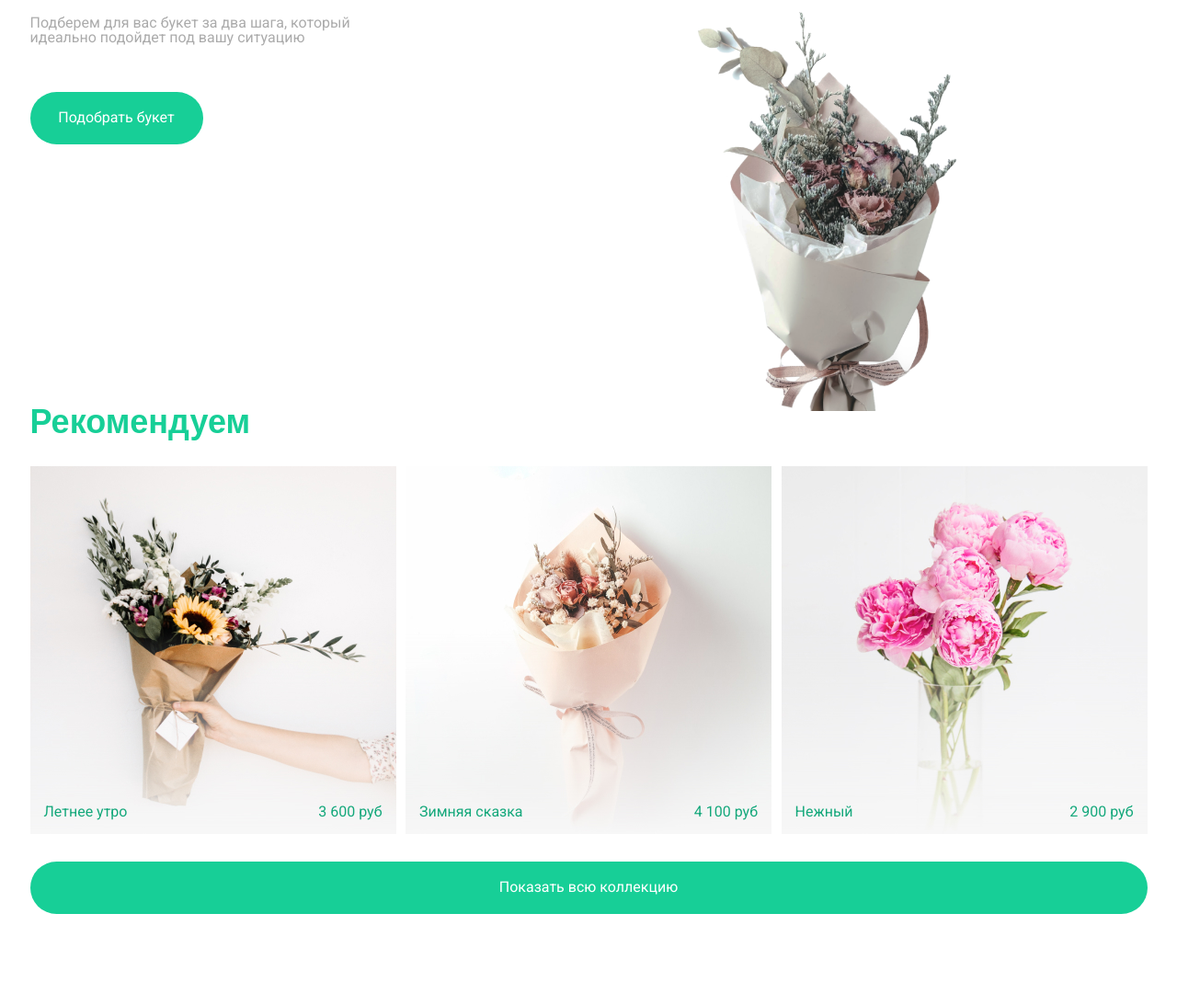
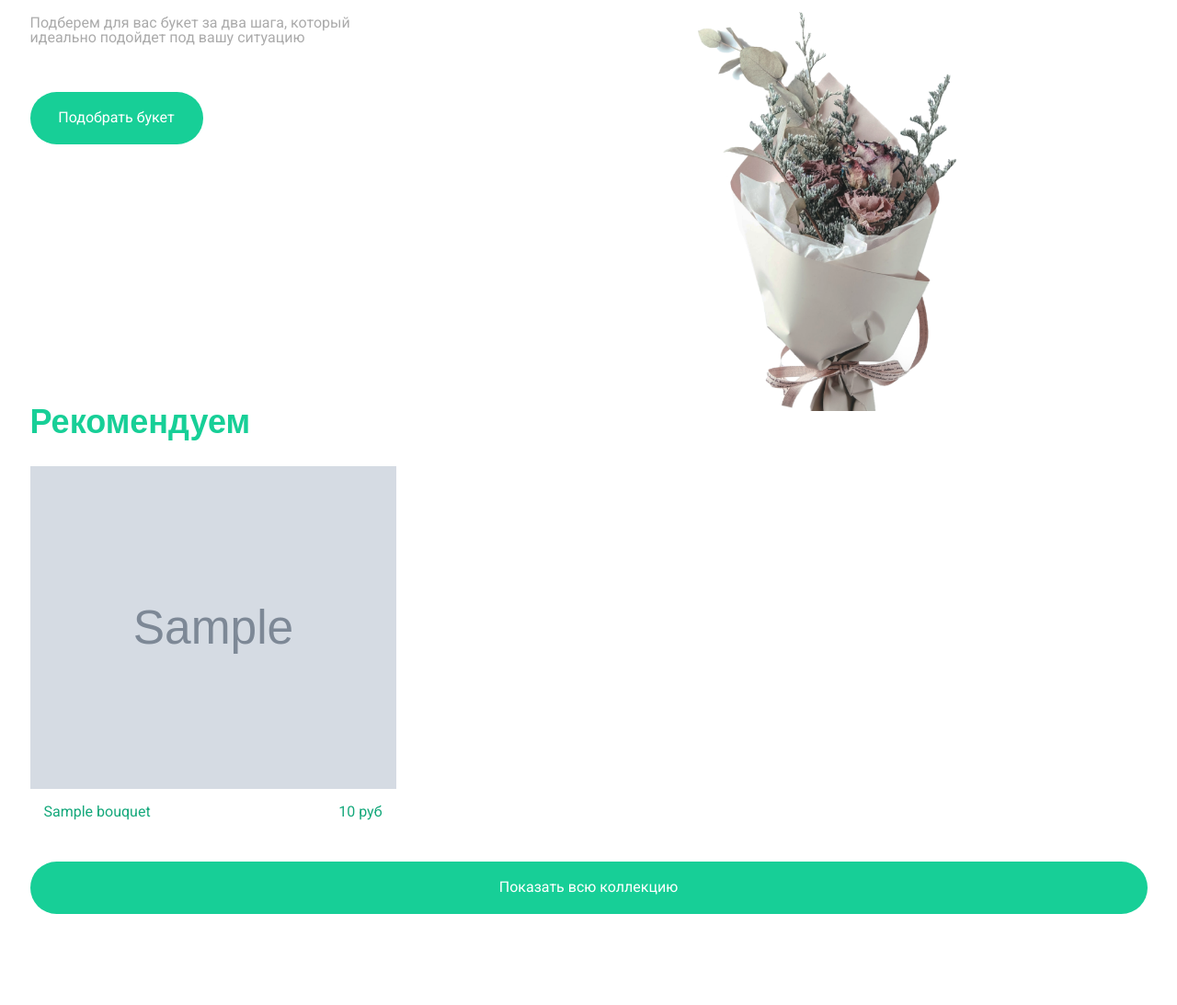
Before and after one commit to Kisly93/FlowersShop, a Django app: template templates/index.html in a window 1280 px wide. Shown: the part 353-1446 px from the top of the page at 92% size. Run offline with Django 3.2, Linux system fonts and the light colour scheme; the template is opened without the code that fills it: most values are stand-ins (such as "Sample title", 1, 10 or a date in 2020); grey boxes marked "Sample" are stand-in pictures; parts of the project's set-up code (start-up, migrations or seed data) failed here and were passed over; some web fonts are replaced.

Commit message:
changed  output  bouquets to main

```diff
--- a/templates/index.html
+++ b/templates/index.html
@@ -24,27 +24,20 @@
 			<div class="recommended p100">
 				<div class="title">Рекомендуем</div>
 				<div class="recommended__elems ficb">
-					<a href="{% url 'order' %}" class="recommended__block recommended__block_first">
-						<div class="recommended__block_elems ficb">
-							<span class="recommended__block_intro">Летнее утро</span>
-							<span class="recommended__block_price">3 600 руб</span>
+					<form class="recommended__elems ficb recommended__elems_first" style="justify-content: left !important;" method="post" action="{% url 'card' %}">
+						{% csrf_token %}
+						{% for bouquet in random_bouquets %}
+						<div class="recommended__block" style="flex-direction: column !important;">
+							<button value="{{ bouquet.pk }}" name="select_bouquet"
+									style="background: url({{ bouquet.image.url }}) no-repeat center bottom / cover; width: 100%; height: 100%; border: 0px;">
+							</button>
+								<div class="recommended__block_elems ficb">
+									<span class="recommended__block_intro">{{ bouquet.name }}</span>
+									<span class="recommended__block_price">{{ bouquet.price }} руб</span>
+								</div>
 						</div>
-					</a>
-
-					<a href="{% url 'order' %}" class="recommended__block recommended__block_sec">
-						<div class="recommended__block_elems ficb">
-							<span class="recommended__block_intro">Зимняя сказка</span>
-							<span class="recommended__block_price">4 100 руб</span>
-						</div>
-					</a>
-
-					<a href="{% url 'order' %}" class="recommended__block recommended__block_thr">
-						<div class="recommended__block_elems ficb">
-							<span class="recommended__block_intro">Нежный</span>
-							<span class="recommended__block_price">2 900 руб</span>
-						</div>
-					</a>
-
+						{% endfor %}
+					</form>
 				</div>
 				<button class="btn recommended__btn" onclick="window.location.href='{% url 'catalog' %}'">Показать всю коллекцию</button>
 
```
